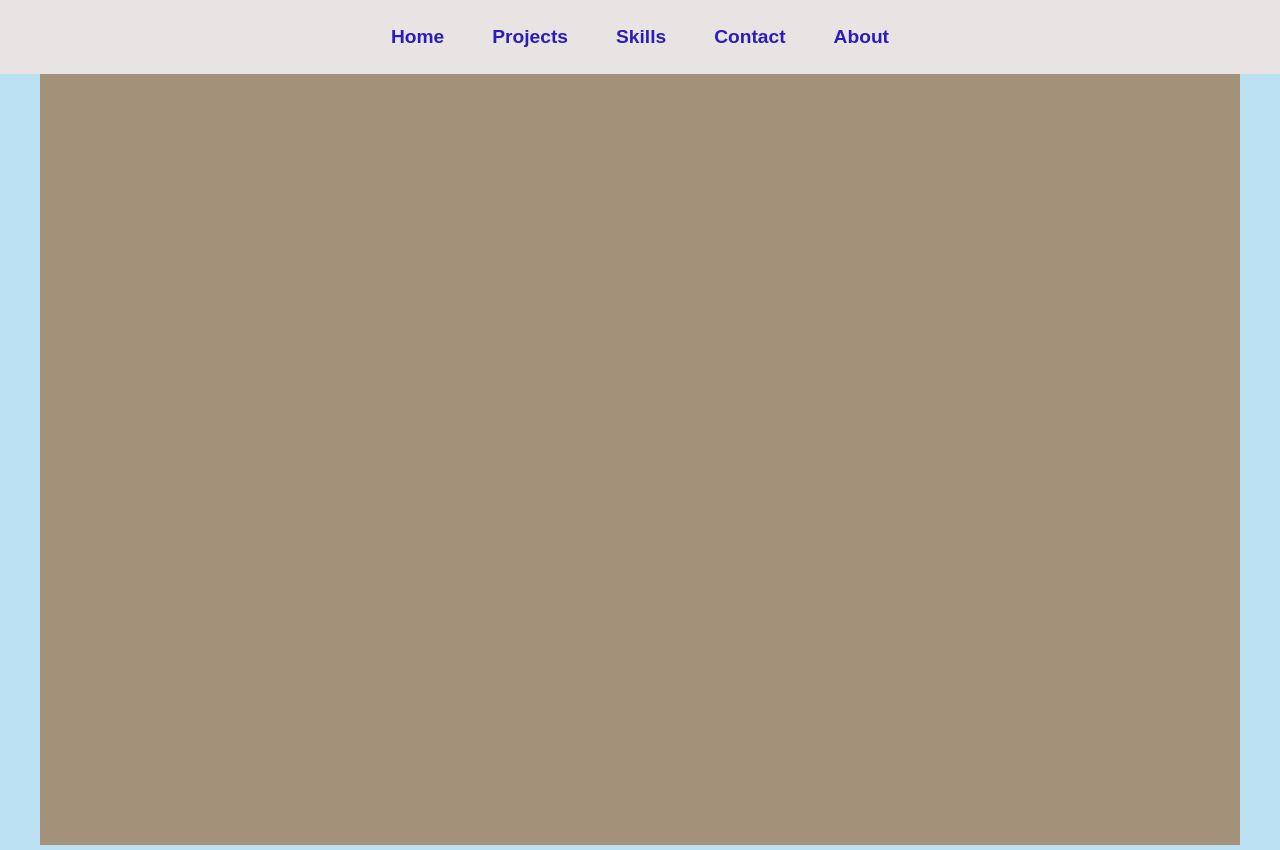
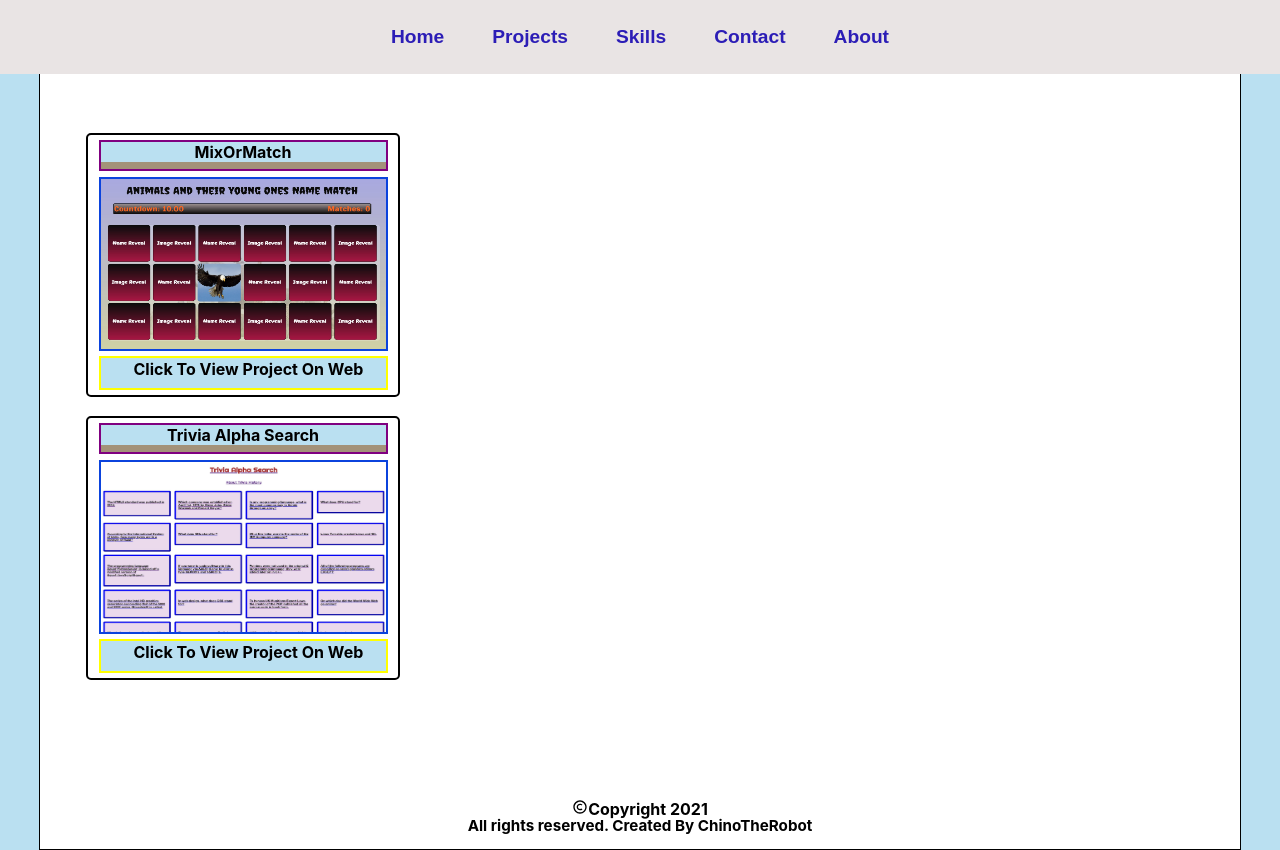
Before and after one commit to Chinodev411/scratch-portfolio, a React (Create React App) app: page /projects in a window 1280 px wide. Built offline with nearby package versions, Linux system fonts and the light colour scheme; a web font is replaced by a local one.

Commit message:
portfolio project in production

```diff
--- a/src/App.css
+++ b/src/App.css
@@ -199,29 +199,162 @@ a {
   background-color: rgb(250, 248, 248);
 }
 
-/* PROJECTS CSS STYLESHEET */
+/* PROJECTS CSS STYLE-SHEET */
 
 
 .Div2Projects{
-  border: 2px solid black;
-  background-color: rgb(163, 146, 121);
+  border: 1px solid black;
+  background-color: white;
   display: grid;
   /* margin-right: 0.2rem; */
   /* background-color: rgb(233, 187, 96); */
-  border: 0px solid white;
+  /* border: 0px solid white; */
   max-width: 1200px;
   /* margin-top: 10rem; */
   /* margin-left: 0.2rem; */
-  height: 845px;
+  height: 848px;
   margin: auto;
 }
 
+.Portfolio-Div{
+  display: grid;
+  border: 2px solid white;
+  width: 95%;
+  height: 99%;
+  background-color: white;
+  margin: auto;
+
+}
+
+.Portfolio-1 {
+  display: inline-grid;
+  width: 300px;
+  height: 250px;
+  border: 2px solid black;
+  background-color: white;
+  margin-top: 8rem;
+  margin-left: 1rem;
+  border-radius: 5px;
+  padding: 5px;
+
+}
+
+.Port-Title-1{
+  border: 2px solid purple;
+  width: 95%;
+  height: 27px;
+  background-color: rgb(163, 146, 121);
+  margin: 0 auto;
+  margin-bottom: -5px;
+  text-align: center;
 
 
+}
+
+.Portfolio-Image-1{
+  border: 2px solid rgb(11, 67, 221);
+  background-color: rgb(58, 199, 16);
+  width: 95%;
+  height: 170px;
+  /* margin-top: 20px; */
+  margin: 0 auto;
+
+}
+
+.Pro-1, .Pro-2{
+  height: 170px;
+  width: 100%
+}
+  .Click-Portfolio-1{
+    border: 2px solid yellow;
+    background-image: rgb(31, 31, 32);
+    width: 95%;
+    margin: 0 auto;
+    margin-bottom: -10px;
+    margin-top: -5px;
+    height: 30px;
+    text-align: center;
+    cursor: pointer;
+  }
+.Portfolio-2 {
+  display: inline-grid;
+  /* grid-column: auto; */
+  width: 300px;
+  height: 250px;
+  border: 2px solid black;
+  background-color: white;
+  margin-left: 1rem;
+  margin-top: 1rem;
+  border-radius: 5px;
+  padding: 5px;
+}
+
+.Port-Title-2{
+  border: 2px solid purple;
+  width: 95%;
+  height: 27px;
+  background-color: rgb(163, 146, 121);
+  margin: 0 auto;
+  margin-bottom: -5px;
+  text-align: center;
+
+}
+
+.Portfolio-Image-2{
+  border: 2px solid rgb(11, 67, 221);
+  background-color: rgb(58, 199, 16);
+  width: 95%;
+  height: 170px;
+  /* margin-top: 20px; */
+  margin: 0 auto;
+
+}
+  .Click-Portfolio-2{
+    border: 2px solid yellow;
+    background-image: rgb(31, 31, 32);
+    width: 95%;
+    margin: 0 auto;
+    margin-bottom: -10px;
+    margin-top: -5px;
+    height: 30px;
+    text-align: center;
+    cursor: pointer;
+  }
+
+  .Click-Text-2, .Click-Text-1{
+    margin-left: 2rem;
+  }
 
 
+  .Pro-Footer-Div{
+    border: 2px solid white;
+    height: 40px;
+    background-color: white;
+    padding: 1px;
+    margin-top: 7rem;
+  }
 
-/* SKILLS CSS STYLESHEET */
+  .Pro-Footer-Text {
+    background-color: white;
+    text-align: center;
+    justify-content: "center";
+    margin-top: 0px;
+    margin-bottom: 2px;
+    height: 15px;
+    width:
+  }
+
+  .Pro-Footer-Text-2 {
+    background-color: white;
+    text-align: center;
+    justify-content: "center";
+    margin-top: 0px;
+    height: 30px;
+    font-size: 0.95rem;
+  }
+
+
+/* SKILLS CSS STYLE-SHEET */
 
 .Div2Skills{
   border: 2px solid black;
@@ -240,7 +373,7 @@ a {
 
 
 
-/* CONTACT CSS STYLESHEET */
+/* CONTACT CSS STYLE-SHEET */
 
 .Div2Contact {
   border: 2px solid black;
@@ -261,7 +394,7 @@ a {
 
 
 
-/* ABOUT CSS STYLESHEET */
+/* ABOUT CSS STYLE-SHEET */
 
 .Div2About {
   border: 2px solid black;
--- a/src/Pages/Projects.js
+++ b/src/Pages/Projects.js
@@ -1,11 +1,53 @@
 import React from 'react';
 import '../App.css';
+import project1 from '../Images/project1.jpg';
+import project2 from '../Images/project2.jpg';
+import { BiCopyright } from "react-icons/bi";
 
 
 const Projects = () => {
   return (
     <div className="Div2Projects">
-      {/* <div className="Div2Projects"> </div> */}
+      <div className="Portfolio-Div">
+            <div className="Portfolio-1">
+              <div className="Port-Title-1">
+                  <h4 className="Port-Text-1">MixOrMatch</h4>
+              </div>
+              <div className="Portfolio-Image-1">
+                <img src={project1} alt="MixOrMatch" className="Pro-1" />
+
+              </div>
+
+              <div className="Click-Portfolio-1">
+              <td onClick={()=> window.open("https://chinodev411.github.io/mixormatch/", "_blank")} target="_blank"><h4 className="Click-Text-1">Click To View Project On Web</h4></td>
+              </div>
+
+            </div>
+            <div className="Portfolio-2">
+              <div className="Port-Title-2">
+                    <h4 className="Port-Text-2">Trivia Alpha Search</h4>
+                </div>
+                <div className="Portfolio-Image-2">
+                  <img src={project2} alt="Trivia" className="Pro-2" />
+                </div>
+
+                <div className="Click-Portfolio-1">
+
+                <td onClick={()=> window.open("https://trivia-alpha-search.netlify.app/", "_blank")} target="_blank"><h4 className="Click-Text-2">Click To View Project On Web</h4></td>
+
+                </div>
+
+            </div>
+            <div className="Pro-Footer-Div">
+
+              <h4 className="Pro-Footer-Text"><BiCopyright className="Copy-Right"/>Copyright 2021 </h4>
+              <h4 className="Pro-Footer-Text-2">All rights reserved. Created By ChinoTheRobot </h4>
+            </div>
+      </div>
+
+
+
+
     </div>
 
   )
```
Also changed, not shown: src/Images/project1.jpg (added), src/Images/project2.jpg (added).
